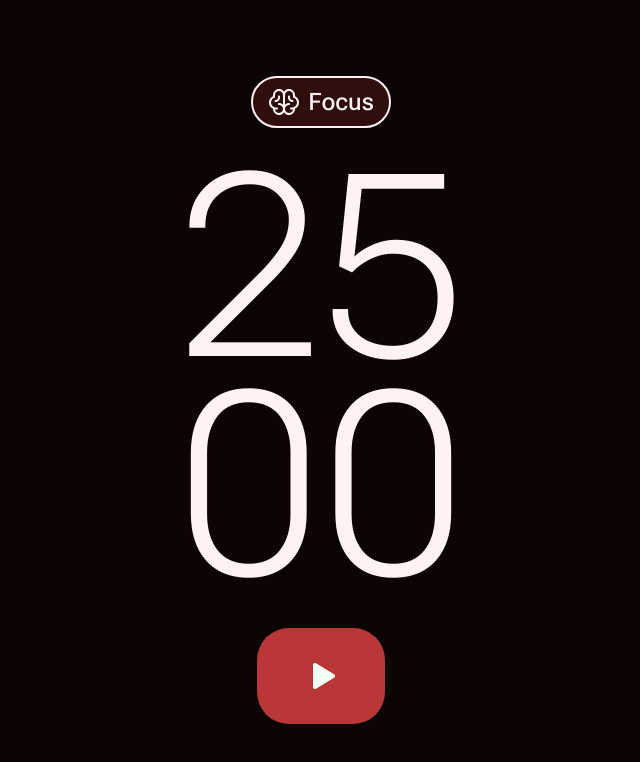
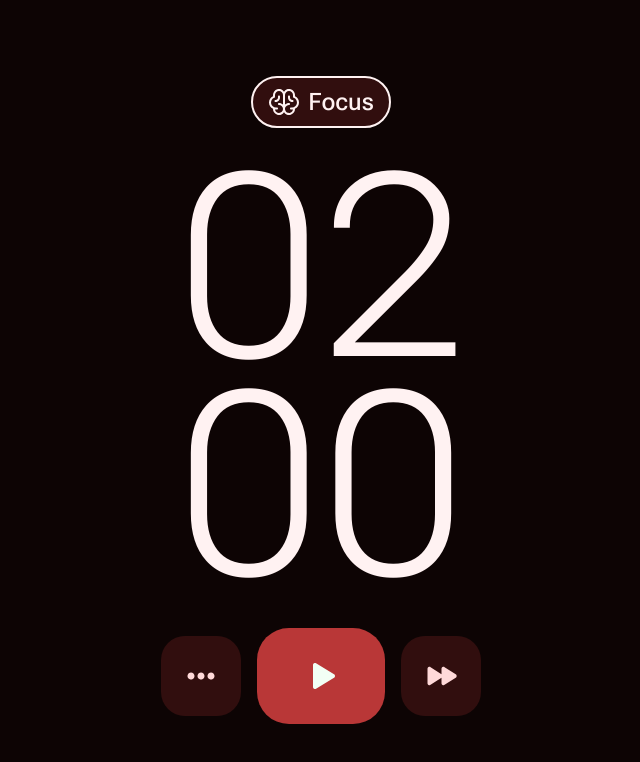
Before and after one commit to grJDh/typodoro, a React (Create React App) app: page / in a window 1280 px wide. Shown: the top 762 px of the page, without its empty margins (319-959 px from the left). Built offline with nearby package versions, Linux system fonts and the light colour scheme.

Commit message:
Added timer functionality to App

```diff
--- a/src/App.tsx
+++ b/src/App.tsx
@@ -9,6 +9,11 @@ import theme from './theme';
 
 import Phase from './components/Phase/Phase';
 import StartPauseButton from './components/StartPauseButton/StartPauseButton';
+import SecondaryButton from "./components/SecondaryButton/SecondaryButton";
+
+interface StyledComponentsProps {
+  isRunning: boolean;
+}
 
 const MainWrapper = styled.div`
   display: flex;
@@ -27,53 +32,89 @@ const TimerWrapper = styled.div`
   margin-bottom: 32px;
 `;
 
-const TimerTime = styled.h1`
+const TimerTime = styled.h1.attrs((props: StyledComponentsProps) => ({
+  weight: props.isRunning ? 800 : 200,
+}))<StyledComponentsProps>`
   font-size: ${props => props.theme.font.size.timer};
-  font-weight: 200;
+  font-weight: ${props => props.weight};
   line-height: 85%;
+`;
+
+const ButtonsWrapper = styled.div`
+  width: 320px;
+  height: 96px;
+  display: flex;
+  align-items: center;
+  justify-content: space-between;
 `;
 
 const App = () => {
 
-  const [currentTimerTime, setCurrentTimerTime] = useState(5);
-  const [timerIsActive, setTimerIsActive] = useState(false);
+  const starterMinutes = 2;
+  const starterSeconds = 0;
 
-  const toggleTimer = () => setTimerIsActive(!timerIsActive);
+  const [isRunning, setIsRunning] = useState(false);
+  const [minutes, setMinutes] = useState(starterMinutes);
+  const [seconds, setSeconds] = useState(starterSeconds);
+  const [frozenMinutes, setFrozenMinutes] = useState(starterMinutes);
+  const [frozenSeconds, setFrozenSeconds] = useState(starterSeconds);
+
+  const formattedMinutes = minutes < 10 ? `0${minutes}` : minutes;
+  const formattedSeconds = seconds < 10 ? `0${seconds}` : seconds;
+
+  const toggleTimer = () => {
+    setIsRunning(!isRunning);
+
+    if (isRunning) {
+      setFrozenMinutes(minutes);
+      setFrozenSeconds(seconds);
+    }
+  }
 
   useEffect(() => {
-    if (currentTimerTime === 0) {
-      setTimerIsActive(false);
-      setCurrentTimerTime(5);
+    if (isRunning) {
+      let timerOneSecondInterval = setTimeout(() => {
+        clearTimeout(timerOneSecondInterval);
+
+        if (seconds === 0) {
+          if (minutes !== 0) {
+            setMinutes(minutes - 1);
+            setSeconds(59);
+          } else {
+            setMinutes(starterMinutes);
+            setSeconds(starterSeconds);
+          }
+        } else {
+          setSeconds(seconds - 1);
+        }
+      }, 1000);
+    } else {
+      setMinutes(frozenMinutes);
+      setSeconds(frozenSeconds);
     }
-
-    if (timerIsActive) {
-      const interval = setInterval(() => {
-        setCurrentTimerTime(currentTimerTime - 1);
-      }, 1000);
-
-      return () => clearInterval(interval);
-    }
-  }, [currentTimerTime, timerIsActive]);
+  }, [isRunning, minutes, seconds]);
 
   return (
-    // <div>
-    //   <h1>Seconds: {currentTimerTime}</h1>
-
-    //   <h2>{timerIsActive && "Timer is active!"}</h2>
-
-    //   <button onClick={toggleTimer}>{timerIsActive ? "Stop timer" : "Start timer"}</button>
-    // </div>
     <ThemeProvider theme={theme}>
       <Normalize />
       <GlobalStyle />
+
       <MainWrapper>
         <Phase />
+
         <TimerWrapper>
-          <TimerTime>25</TimerTime>
-          <TimerTime>00</TimerTime>
+          <TimerTime isRunning={isRunning}>{formattedMinutes}</TimerTime>
+          <TimerTime isRunning={isRunning}>{formattedSeconds}</TimerTime>
         </TimerWrapper>
-        <StartPauseButton />
+
+        <ButtonsWrapper>
+          <SecondaryButton icon="dots" />
+          <StartPauseButton isRunning={isRunning} toggleTimer={toggleTimer} />
+          <SecondaryButton icon="skip" />
+        </ButtonsWrapper>
+
       </MainWrapper>
+
     </ThemeProvider>
   );
 }
```
